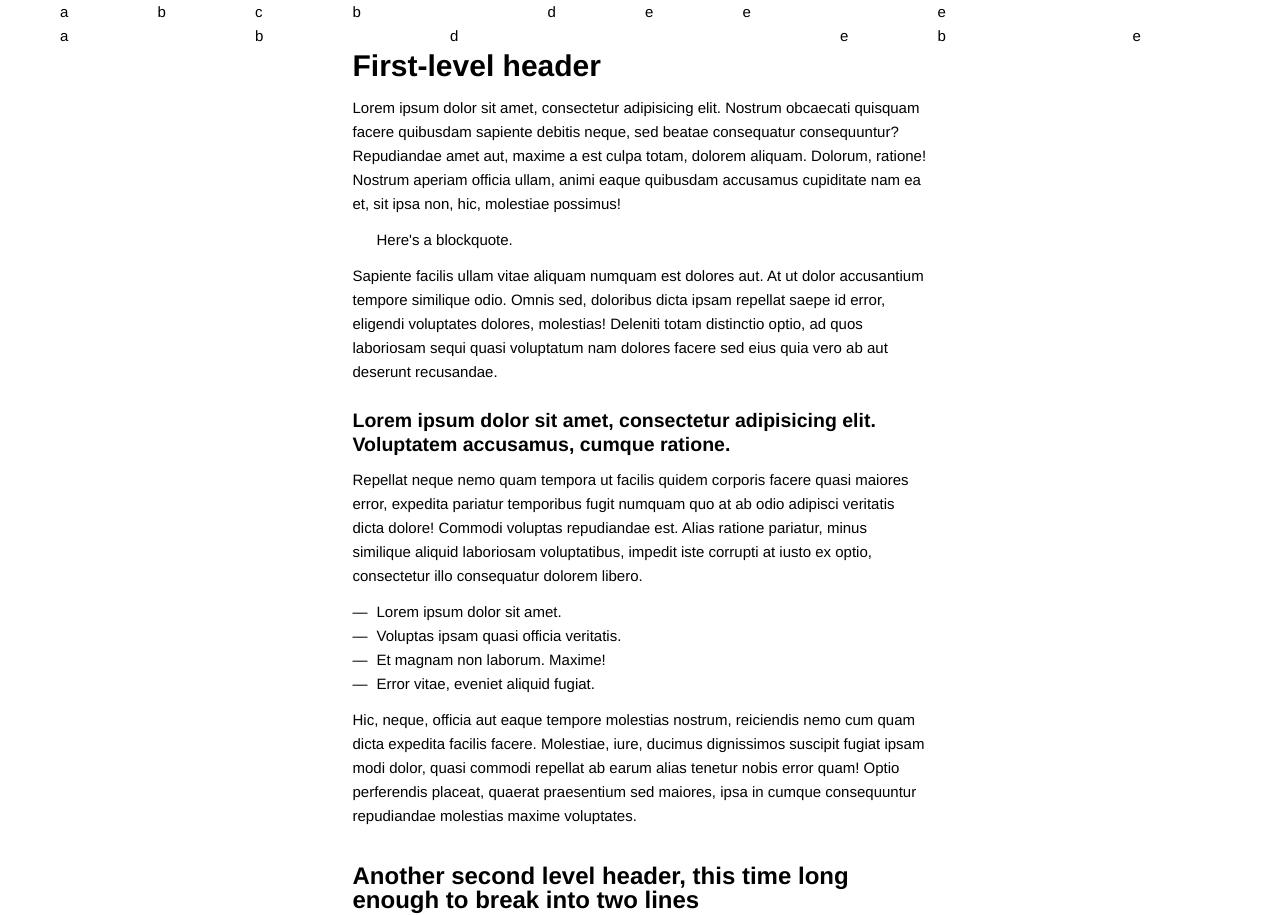
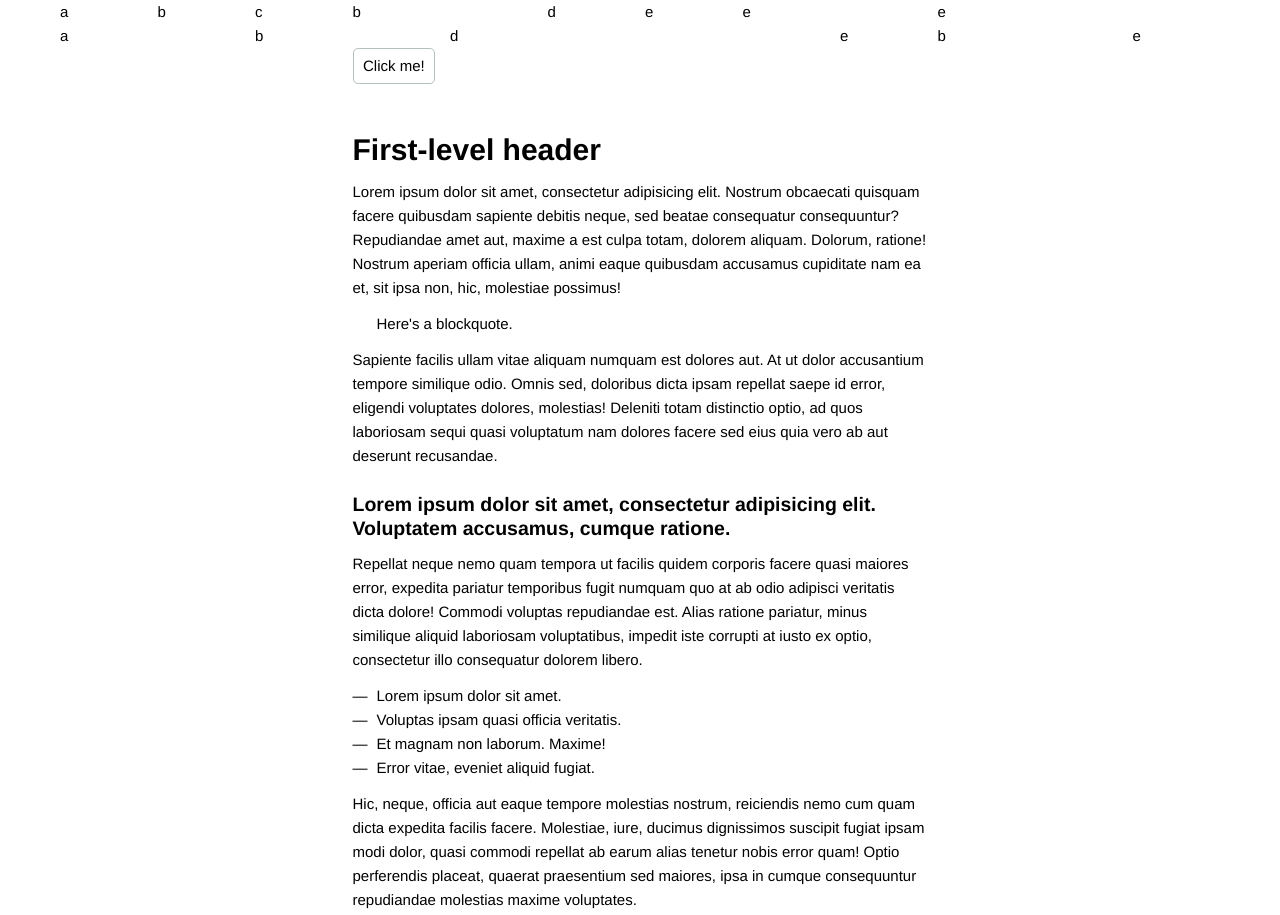
Before and after one commit to mavsic/teaparty, a website: page cns/demo/index.html in a window 1280 px wide. Shown: the top 915 px of the page. Drawn offline with Linux system fonts and the light colour scheme.

Commit message:
Added button control

```diff
--- a/cns/demo/index.html
+++ b/cns/demo/index.html
@@ -29,6 +29,7 @@
         </div>
         <div class="row">
             <div class="col-6 col-push-3">
+                <a class="button">Click me!</a>
                 <h1>First-level header</h1>
                 <p>Lorem ipsum dolor sit amet, consectetur adipisicing elit. Nostrum obcaecati quisquam facere quibusdam sapiente debitis neque, sed beatae consequatur consequuntur? Repudiandae amet aut, maxime a est culpa totam, dolorem aliquam. Dolorum, ratione! Nostrum aperiam officia ullam, animi eaque quibusdam accusamus cupiditate nam ea et, sit ipsa non, hic, molestiae possimus!</p>
                 <blockquote>Here's a blockquote.</blockquote>
--- a/cns/src/_config.scss
+++ b/cns/src/_config.scss
@@ -13,3 +13,8 @@ $mobile-max-width: 600px;
 $font-stack: 'Helvetica Neue', Helvetica, Arial, sans-serif;
 $base-font-size: 15px;
 $base-line-height: 24px;
+
+// Controls
+$control-border-radius: 5px;
+$control-border-color: #95A5A6;
+$focus-glow-color: #22A7F0;
--- /dev/null
+++ b/cns/src/_controls.scss
@@ -0,0 +1,26 @@
+.button {
+    $inner-margin: (blh(1.5) - bfs(1)) / 2 - 1px;
+
+    display: inline-block;
+    position: relative;
+    border: 1px solid transparentize($color: $control-border-color, $amount: 0.3);
+    border-radius: $control-border-radius;
+    line-height: blh(1.5) - 2px;
+    padding: 0 $inner-margin;
+    cursor: pointer;
+
+    &:hover {
+        border-color: $control-border-color;
+    }
+
+    &:focus {
+        border-color: $focus-glow-color;
+        box-shadow: 0 0 $inner-margin $focus-glow-color;
+        outline: none;
+    }
+
+    &:active {
+        border-color: $control-border-color;
+        box-shadow: inset 0 $inner-margin / 4 $inner-margin / 2 transparentize($color: $control-border-color, $amount: 0.3);
+    }
+}
--- a/cns/src/main.scss
+++ b/cns/src/main.scss
@@ -4,6 +4,7 @@
 @import 'utility';
 @import 'grid';
 @import 'typography';
+@import 'controls';
 
 * {
     box-sizing: border-box;
```
Also changed, not shown: cns/dist/main.css, 1 other file.
